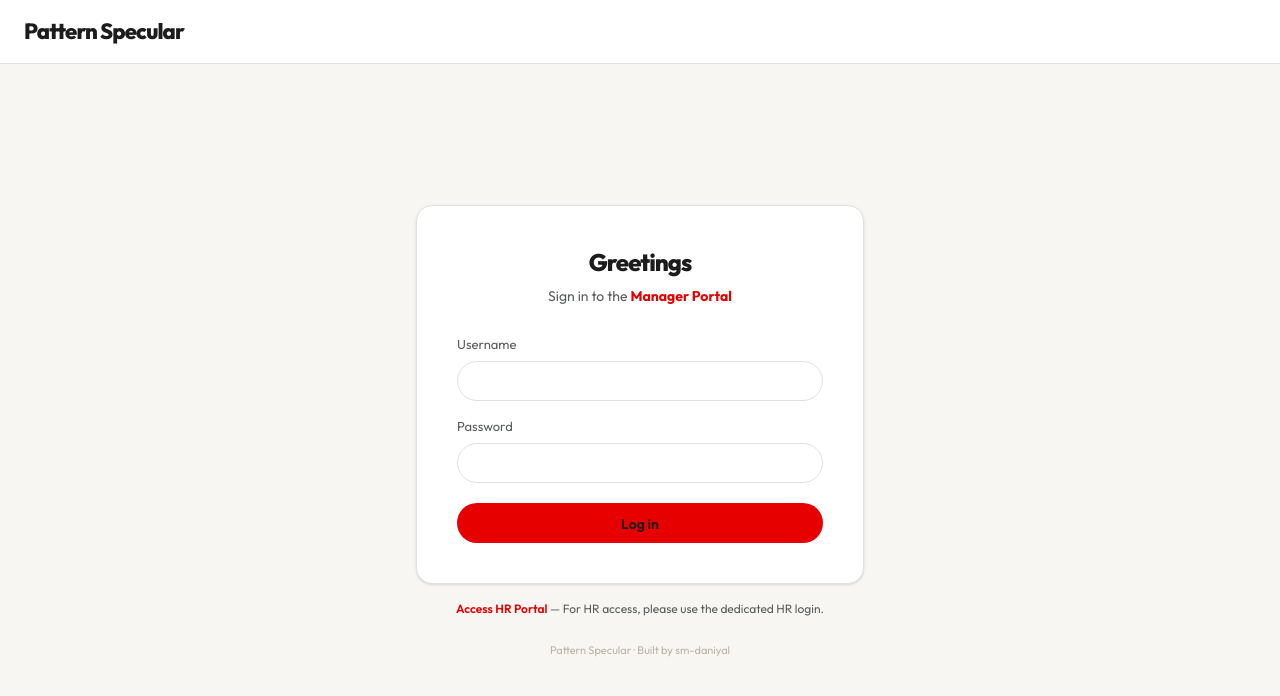
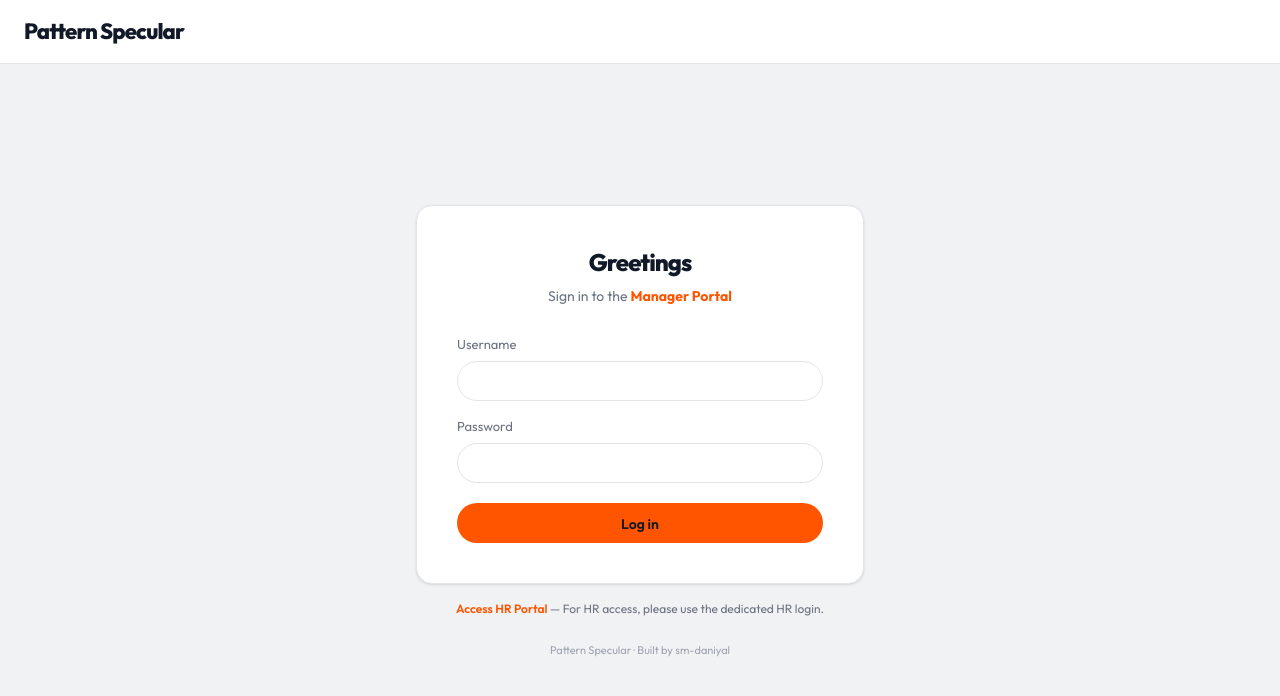
Before and after one commit to sm-daniyal/patternSpecular, a React (Vite) app in the folder frontend/: page /login in a window 1280 px wide. Shown: the top 696 px of the page. Built offline with nearby package versions, Linux system fonts and the light colour scheme; no server answers.

Commit message:
style: apply contrasting shaded canvas and vibrant modern orange accent across JD Studio

```diff
--- a/frontend/src/components/surface/checkpoint-layout.tsx
+++ b/frontend/src/components/surface/checkpoint-layout.tsx
@@ -37,12 +37,12 @@ export function CheckpointLayout({
   const navigate = useNavigate()
 
   return (
-    <main className="flex h-[calc(100vh-7rem)] flex-col bg-surface">
-      <div className="flex items-center justify-between gap-3 border-b border-border px-6 py-3">
+    <main className="flex h-[calc(100vh-7rem)] flex-col bg-canvas">
+      <div className="flex items-center justify-between gap-3 border-b border-border bg-surface px-6 py-3">
         {subBar}
       </div>
 
-      <div className="grid min-h-0 flex-1 grid-cols-[58%_42%]">
+      <div className="grid min-h-0 flex-1 grid-cols-[60%_40%]">
         <SurfaceEditorPane
           session={session}
           editorRef={surface.editorRef}
@@ -58,7 +58,7 @@ export function CheckpointLayout({
           onClose={() => navigate({ to: '/pattern-dashboard' })}
         />
 
-        <aside className="flex flex-col gap-4 overflow-auto bg-surface-alt p-5">
+        <aside className="flex flex-col gap-4 overflow-auto border-l border-border bg-surface-alt p-6">
           {aside}
         </aside>
       </div>
--- a/frontend/src/components/surface/surface-editor-pane.tsx
+++ b/frontend/src/components/surface/surface-editor-pane.tsx
@@ -85,8 +85,9 @@ export function SurfaceEditorPane({
   onClose,
 }: SurfaceEditorPaneProps) {
   return (
-    <div className="overflow-auto border-r border-border">
+    <div className="flex flex-col h-full overflow-auto border-r border-border bg-canvas p-6 lg:p-8">
       {readOnly && <ReadOnlyBar onClose={onClose} />}
+      <div className="w-full max-w-3xl mx-auto rounded-2xl border border-border bg-surface p-8 lg:p-10 shadow-sm min-h-[580px]">
         <Editor
           title={session.title}
           onTitleChange={session.setTitle}
@@ -115,5 +116,6 @@ export function SurfaceEditorPane({
           />
         </Editor>
       </div>
+    </div>
   )
 }
--- a/frontend/src/components/ui/editor.tsx
+++ b/frontend/src/components/ui/editor.tsx
@@ -25,10 +25,10 @@ export function Editor({
   children,
   ...props
 }: EditorProps) {
-  const titleClasses = 'font-serif text-title font-bold text-ink'
+  const titleClasses = 'font-logo text-2xl font-bold tracking-tight text-ink'
 
   return (
-    <div className={cn('h-full bg-surface px-8 py-7', className)} {...props}>
+    <div className={cn('h-full bg-transparent', className)} {...props}>
       {onTitleChange ? (
         <input
           type="text"
@@ -36,7 +36,7 @@ export function Editor({
           onChange={(event) => onTitleChange(event.target.value)}
           placeholder={titlePlaceholder}
           className={cn(
-            'w-full max-w-155 bg-transparent outline-none placeholder:text-ink-faint',
+            'w-full bg-transparent outline-none placeholder:text-ink-faint/60',
             titleClasses,
           )}
         />
@@ -44,9 +44,9 @@ export function Editor({
         title && <h2 className={titleClasses}>{title}</h2>
       )}
       {meta && (
-        <p className="mt-2 font-sans text-meta text-ink-faint">{meta}</p>
+        <p className="mt-2 font-sans text-meta text-ink-muted">{meta}</p>
       )}
-      <div className="mt-5 max-w-155 font-sans text-subheading leading-loose text-ink">
+      <div className="mt-6 font-sans text-body leading-relaxed text-ink">
         {children}
       </div>
     </div>
--- a/frontend/src/components/ui/legend.tsx
+++ b/frontend/src/components/ui/legend.tsx
@@ -21,7 +21,7 @@ export function Legend({
     >
       <span className="inline-flex items-center gap-2.5">
         <span className="inline-block w-6 border-b-2 border-red-line" />
-        solid red — dictionary flag
+        solid orange — regulatory dictionary flag
       </span>
       <span className="inline-flex items-center gap-2.5">
         <span className="inline-block w-6 border-b-2 border-dashed border-amber-line" />
--- a/frontend/src/pages/jd-studio.tsx
+++ b/frontend/src/pages/jd-studio.tsx
@@ -89,15 +89,15 @@ export function JdStudio() {
   // Hold the editor's mount until any remembered draft is restored, so it initialises once
   // with the restored text rather than flashing empty and overwriting it.
   if (session.isLoading) {
-    return <main className="h-[calc(100vh-7rem)] bg-surface" />
+    return <main className="h-[calc(100vh-7rem)] bg-canvas" />
   }
 
   const readOnly = session.isReadOnly
   const submitted = session.submitState === 'submitted' || readOnly
 
   return (
-    <main className="flex h-[calc(100vh-7rem)] flex-col bg-surface">
-      <div className="grid min-h-0 flex-1 grid-cols-[58%_42%]">
+    <main className="flex h-[calc(100vh-7rem)] flex-col bg-canvas">
+      <div className="grid min-h-0 flex-1 grid-cols-[60%_40%]">
         <SurfaceEditorPane
           session={session}
           editorRef={editorRef}
@@ -112,7 +112,7 @@ export function JdStudio() {
           onClose={() => navigate({ to: '/pattern-dashboard' })}
         />
 
-        <aside className="overflow-auto bg-surface-alt p-5">
+        <aside className="overflow-auto border-l border-border bg-surface-alt p-6">
           <CategorySummary items={categoryItems} />
           <hr className="my-4 border-border" />
           <div className="mb-1 flex items-center gap-2">
@@ -153,10 +153,10 @@ export function JdStudio() {
             This is your own data — visible only to you.
           </span>
           <Button
-            variant="ghost"
+            variant="secondary"
             size="md"
             onClick={handleStartNew}
-            className="text-ink-muted hover:text-ink cursor-pointer"
+            className="cursor-pointer"
           >
             New draft
           </Button>
--- a/frontend/src/styles/tokens/colors.css
+++ b/frontend/src/styles/tokens/colors.css
@@ -1,32 +1,32 @@
-/* Pattern Mirror — colour tokens */
+/* Pattern Specular — modern colour tokens */
 
 :root {
-  /* Brand red */
-  --red-primary: #e60000;
-  --red-wordmark: #da0000;
-  --red-line: #e60000;
-  --red-tint: #fbeaea;
-  --red-press: #c20000;
+  /* Brand vibrant orange */
+  --red-primary: #ff5500;
+  --red-wordmark: #f04e00;
+  --red-line: #ff5500;
+  --red-tint: #fff2ec;
+  --red-press: #e04a00;
 
   /* Semantic flag accents */
-  --amber-contextual: #ad8629;
-  --amber-line: #c9a227;
-  --amber-tint: #faf3df;
-  --green-positive: #689739;
-  --purple-pattern: #844999;
+  --amber-contextual: #d97706;
+  --amber-line: #f59e0b;
+  --amber-tint: #fef3c7;
+  --green-positive: #16a34a;
+  --purple-pattern: #8b5cf6;
 
   /* Ink */
-  --ink: #1c1c1c;
-  --ink-muted: #5a5d5c;
-  --ink-faint: #b8b3a2;
+  --ink: #111827;
+  --ink-muted: #6b7280;
+  --ink-faint: #9ca3af;
 
-  /* Surfaces */
-  --canvas: #f7f6f3;
+  /* Surfaces — distinct contrasting shades */
+  --canvas: #f1f2f4;
   --surface: #ffffff;
-  --surface-alt: #f9f9f7;
-  --chip-track: #f0f0f0;
-  --border: #e0e0e0;
-  --border-warm: #e0dfd7;
+  --surface-alt: #f8f9fa;
+  --chip-track: #e5e7eb;
+  --border: #e2e4e8;
+  --border-warm: #d8dadf;
 
   /* Semantic aliases */
   --text-heading: var(--ink);
```
Lines whose indentation alone changed are shown as unchanged.
